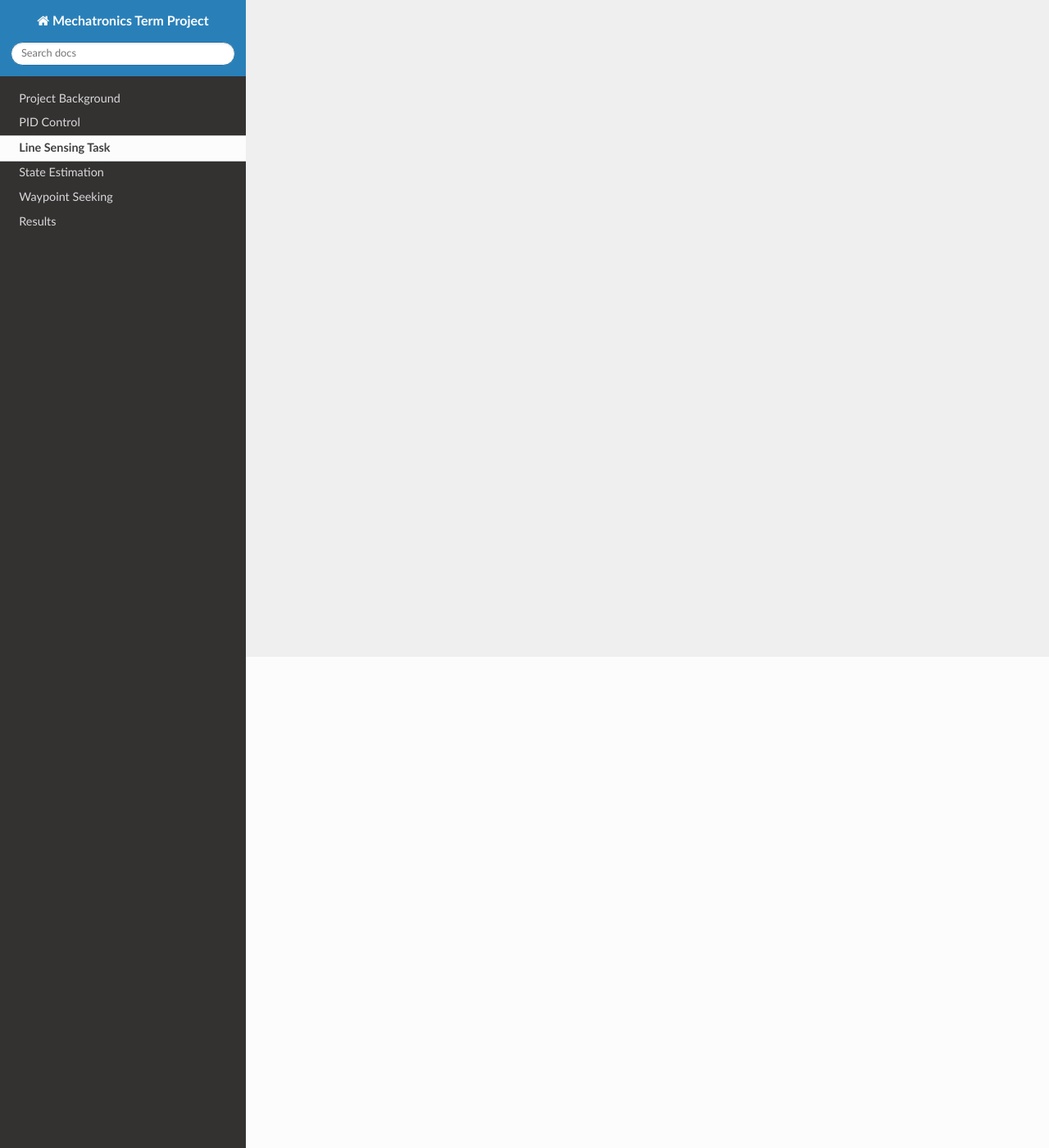
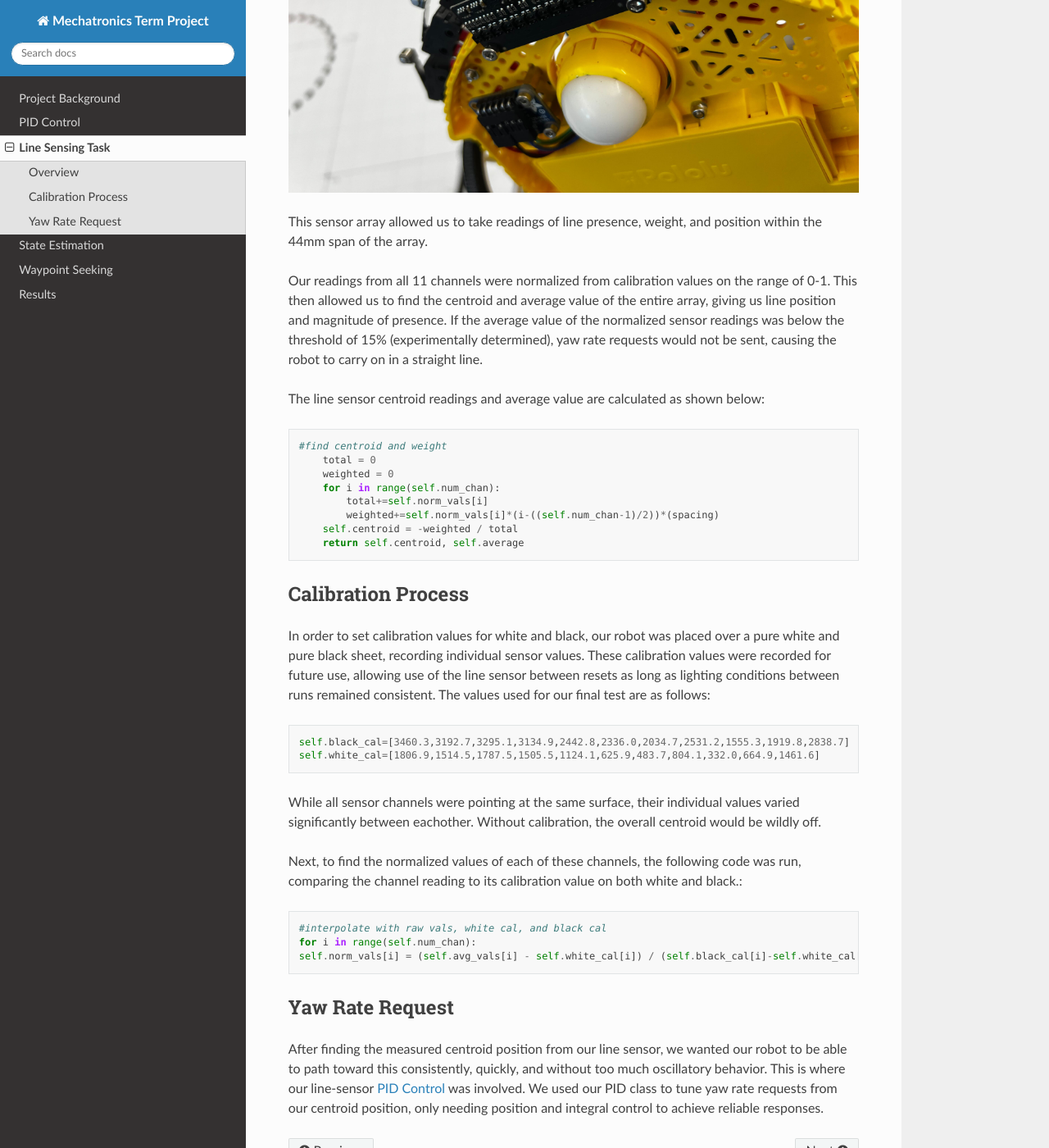
Before and after one commit to leemlam/Mechatronics-Term-Project, a Sphinx documentation site: the page built from docs/source/line-sensing.rst, in a window 1280 px wide and 1400 px high, scrolled down 599 px. Shown: the whole window at 82% size. Built offline with Sphinx 7.4.7 and the Read the Docs theme 3.1.0, drawn with Linux system fonts in a browser that asks for light colours; some of the changed text lies outside the part shown.

Commit message:
Added line sensor doc

```diff
--- a/docs/source/background.rst
+++ b/docs/source/background.rst
@@ -1,5 +1,10 @@
 Project Background
 ==================
+
+.. image:: buddies.jpg
+
+
+
 
 Template stuff
 --------------
--- a/docs/source/line-sensing.rst
+++ b/docs/source/line-sensing.rst
@@ -1,2 +1,62 @@
 Line Sensing Task
 =================
+
+Overview
+--------
+
+As the course that our robot navigates uses black lines on a white background
+to show the path that we must take, our group mounted an 11-Channel, 4mm Pitch, Analog
+infrared sensor array on the front of our robot. `Link to Product <https://www.pololu.com/product/4411>`__
+
+.. image:: linesensor.jpg
+
+This sensor array allowed us to take readings of line presence, weight, and position within the 44mm
+span of the array.
+
+Our readings from all 11 channels were normalized from calibration values on the range of 0-1.
+This then allowed us to find the centroid and average value of the entire array, giving us line
+position and magnitude of presence. If the average value of the normalized sensor readings was below
+the threshold of 15% (experimentally determined), yaw rate requests would not be sent, causing the
+robot to carry on in a straight line.
+
+
+The line sensor centroid readings and average value are calculated as shown below::
+
+    #find centroid and weight
+        total = 0
+        weighted = 0
+        for i in range(self.num_chan):
+            total+=self.norm_vals[i]
+            weighted+=self.norm_vals[i]*(i-((self.num_chan-1)/2))*(spacing)
+        self.centroid = -weighted / total
+        return self.centroid, self.average
+
+Calibration Process
+-------------------
+
+In order to set calibration values for white and black, our robot was placed over a pure white
+and pure black sheet, recording individual sensor values. These calibration values were recorded
+for future use, allowing use of the line sensor between resets as long as lighting conditions between
+runs remained consistent. The values used for our final test are as follows::
+
+    self.black_cal=[3460.3,3192.7,3295.1,3134.9,2442.8,2336.0,2034.7,2531.2,1555.3,1919.8,2838.7]
+    self.white_cal=[1806.9,1514.5,1787.5,1505.5,1124.1,625.9,483.7,804.1,332.0,664.9,1461.6]
+
+While all sensor channels were pointing at the same surface, their individual values varied significantly
+between eachother. Without calibration, the overall centroid would be wildly off.
+
+Next, to find the normalized values of each of these channels, the following code was run, comparing the channel
+reading to its calibration value on both white and black.::
+
+    #interpolate with raw vals, white cal, and black cal
+    for i in range(self.num_chan):
+    self.norm_vals[i] = (self.avg_vals[i] - self.white_cal[i]) / (self.black_cal[i]-self.white_cal[i])
+
+
+Yaw Rate Request
+----------------
+
+After finding the measured centroid position from our line sensor, we wanted our robot to be able to path toward
+this consistently, quickly, and without too much oscillatory behavior.
+This is where our line-sensor :doc:`PID` was involved. We used our PID class to tune yaw rate requests from our
+centroid position, only needing position and integral control to achieve reliable responses.
```
Also changed, not shown: docs/source/buddies.jpg (added), docs/source/linesensor.jpg (added).
